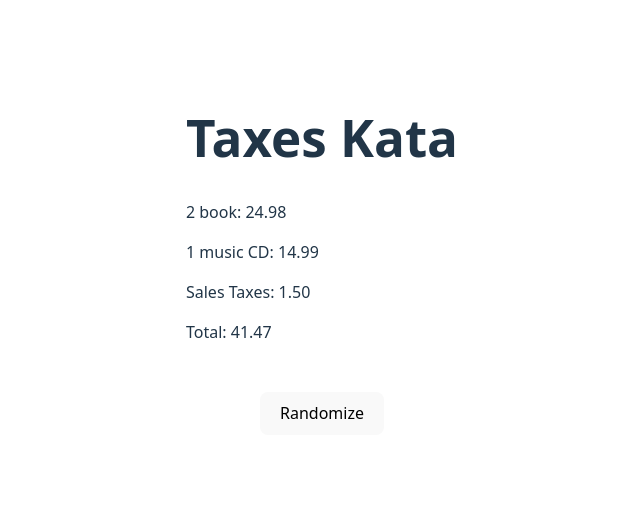
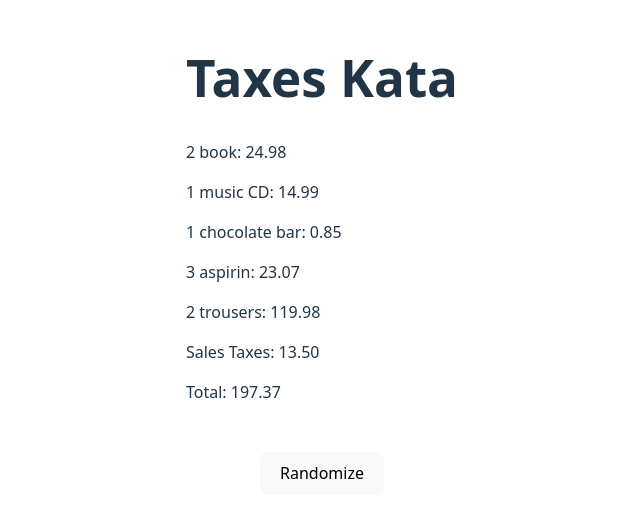
Before and after one commit to marco-mascia/TaxesKata, a website built with Vite: page index.html in a window 1280 px wide. Shown: the part 129-659 px from the top of the page, without its empty margins (318-958 px from the left). Built offline with nearby package versions, Linux system fonts and the light colour scheme.

Commit message:
added tests

```diff
--- a/src/main.ts
+++ b/src/main.ts
@@ -12,20 +12,20 @@ document.querySelector<HTMLDivElement>('#app')!.innerHTML = `
   </div>
 `
 
-// const products: ReadonlyArray<Product> = [
-//   { name: "book", price: 12.49, quantity: 2, isExempt: true },
-//   { name: "music CD", price: 14.99, quantity: 1, isExempt: false },
-//   { name: "chocolate bar", price: 0.85, quantity: 1, isExempt: true },
-//   { name: "aspirin", price: 7.69, quantity: 3, isExempt: true },
-//   { name: "trousers", price: 59.99, quantity: 1, isExempt: false },
-// ];
+const products: ReadonlyArray<Product> = [
+  { name: "book", price: 12.49, quantity: 2, isExempt: true },
+  { name: "music CD", price: 14.99, quantity: 1, isExempt: false },
+  { name: "chocolate bar", price: 0.85, quantity: 1, isExempt: true },
+  { name: "aspirin", price: 7.69, quantity: 3, isExempt: true },
+  { name: "trousers", price: 59.99, quantity: 2, isExempt: false },
+];
 
 
 
-const products: ReadonlyArray<Product> = [
-  { name: "book", price: 12.49, quantity: 2, isExempt: true  },
-  { name: "music CD", price: 14.99, quantity: 1, isExempt: false }
-];
+// const products: ReadonlyArray<Product> = [
+//   { name: "book", price: 12.49, quantity: 2, isExempt: true  },
+//   { name: "music CD", price: 14.99, quantity: 1, isExempt: false }
+// ];
 
 
 const element = document.getElementById('receipt');
--- a/src/taxes-calculator.ts
+++ b/src/taxes-calculator.ts
@@ -1,4 +1,5 @@
-// Types
+/***** TYPES *****/
+
 export type Product = {
     quantity: number;
     name: string;
@@ -17,6 +18,9 @@ export type Receipt = {
     totalAmount: number;
 }
 
+
+/***** CALCS *****/
+
 export const calculateTax = (product: Product): number => {
     if (product.isExempt) {
         return 0;
@@ -28,7 +32,6 @@ export const calculateTax = (product: Product): number => {
 export const calculateItemTotal = (product: Product, tax: number): number => {
     return parseFloat((product.quantity * (product.price + tax)).toFixed(2))
 }
-
 
 export const createReceiptItem = (product: Product): ReceiptItem => {
     const tax = calculateTax(product);
@@ -44,28 +47,37 @@ export const createReceipt = (products: ReadonlyArray<Product>): Receipt => {
 
     return {
         items,
-        totalTax: items.reduce((sum, item) => sum + (item.tax * item.quantity), 0),
-        totalAmount: parseFloat((items.reduce((sum, item) => sum + item.total, 0)).toFixed(2))
+        totalTax: formatCurrencyNumber(items.reduce((sum, item) => sum + (item.tax * item.quantity), 0)),
+        totalAmount: formatCurrencyNumber(items.reduce((sum, item) => sum + item.total, 0))
     };
 };
 
+export const calculateTaxes = (products: ReadonlyArray<Product>): Receipt =>  {
+    const receipt = createReceipt(products);
+    printReceipt(receipt); //only for print on console
+    return receipt
+};
+
+
+/***** FORMATTERS *****/
+
 export const formatCurrency = (amount: number): string => amount.toFixed(2);
+export const formatCurrencyNumber = (amount: number): number => parseFloat(formatCurrency(amount));
 
+//only for print in console
 export const formatReceiptLine = (item: ReceiptItem): string =>
     `${item.quantity} ${item.name}: ${formatCurrency(item.total)}`;
 
-
+//only for print in console
 export const formatReceipt = (receipt: Receipt): ReadonlyArray<string> => [
     ...receipt.items.map(formatReceiptLine),
     `Sales Taxes: ${formatCurrency(receipt.totalTax)}`,
     `Total: ${formatCurrency(receipt.totalAmount)}`
 ];
 
+
+/***** PRINT *****/
+
+//only for print in console
 export const printReceipt = (receipt: Receipt): void =>
     formatReceipt(receipt).forEach(line => console.log(line));
-
-export const calculateTaxes = (products: ReadonlyArray<Product>): Receipt =>  {
-    const receipt = createReceipt(products);
-    printReceipt(receipt); //print on console
-    return receipt
-};
```
Also changed, not shown: src/taxes-calculator.test.ts (+12 -4 lines).
